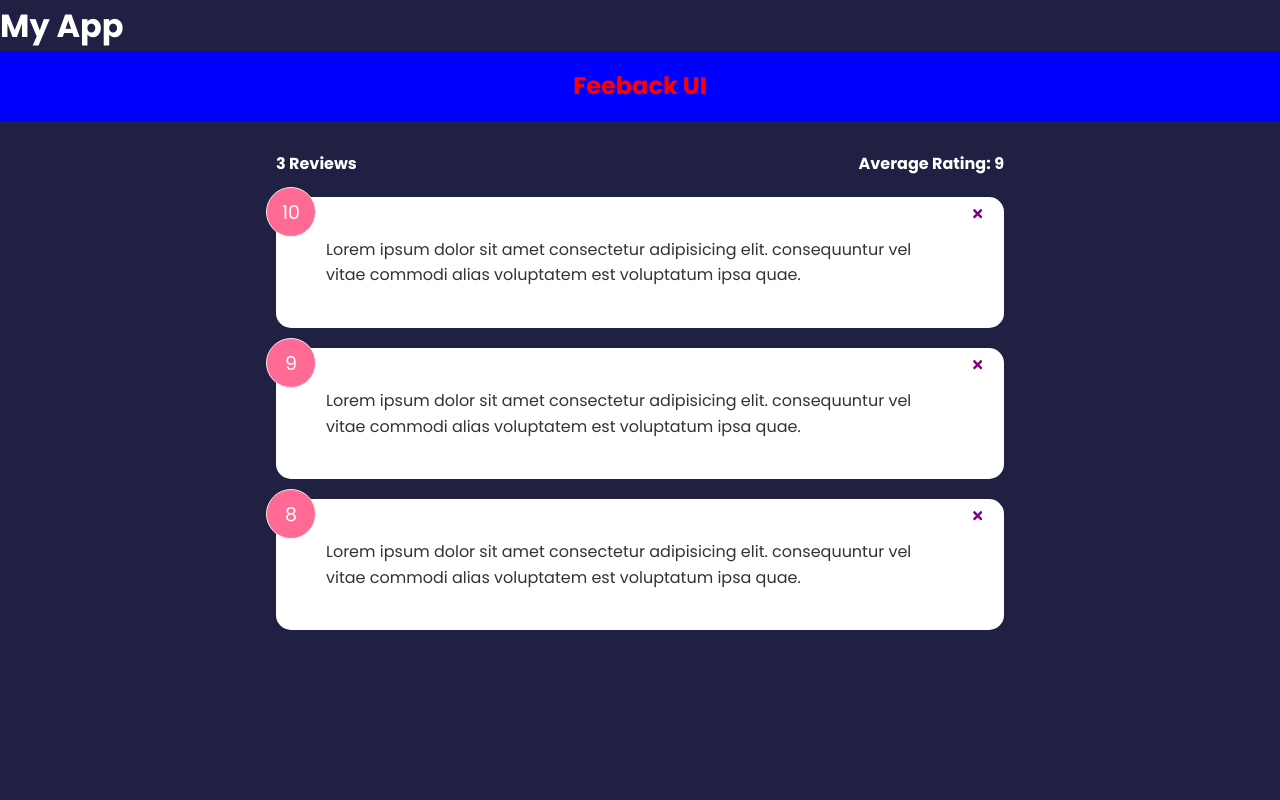
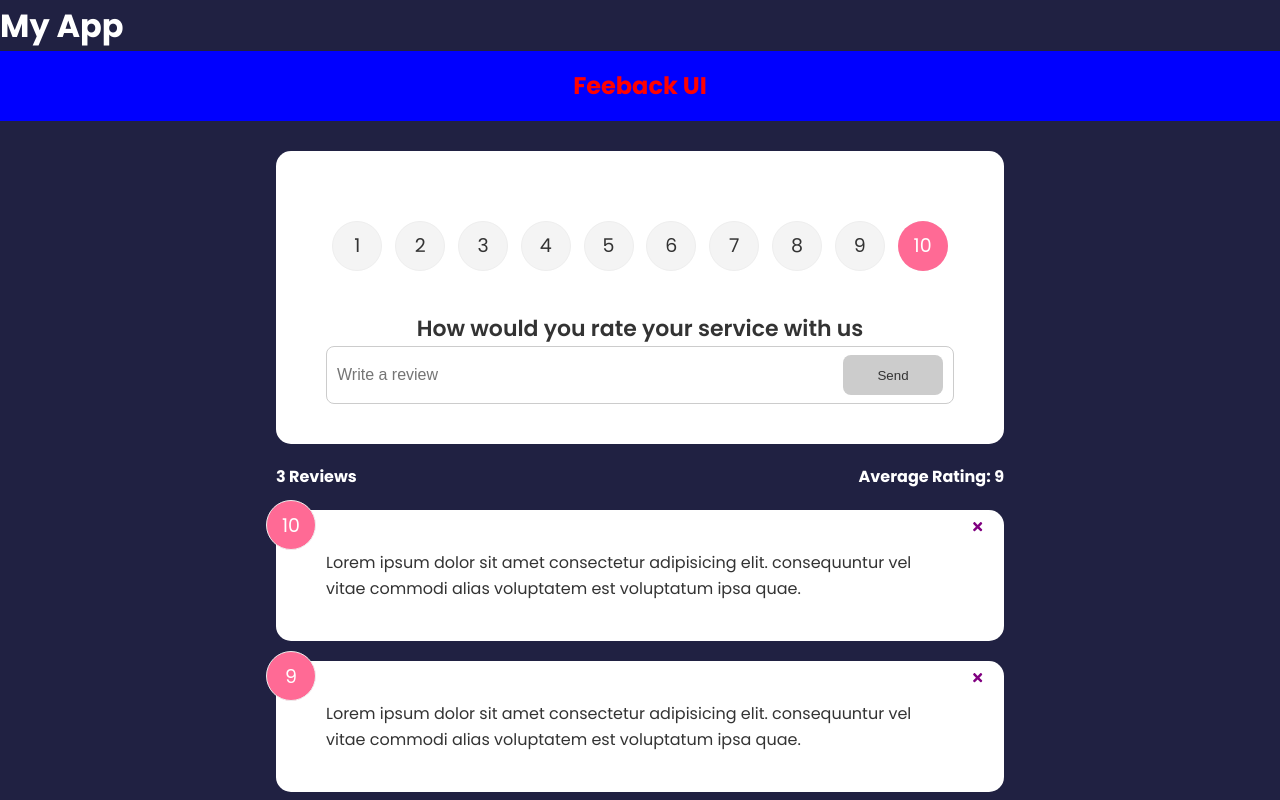
Before and after one commit to vinayaachar/Feedback-App, a React (Create React App) app: page / in a window 1280 px wide. Shown: the top 800 px of the page. Built offline with nearby package versions, Linux system fonts and the light colour scheme.

Commit message:
Add feedback add mechanism

```diff
--- a/package.json
+++ b/package.json
@@ -6,10 +6,12 @@
     "@testing-library/jest-dom": "^5.16.1",
     "@testing-library/react": "^11.2.7",
     "@testing-library/user-event": "^12.8.3",
+    "framer-motion": "^4.1.17",
     "react": "^17.0.2",
     "react-dom": "^17.0.2",
     "react-icons": "^4.3.1",
     "react-scripts": "4.0.3",
+    "uuid": "^8.3.2",
     "web-vitals": "^1.1.2"
   },
   "scripts": {
--- a/src/App.js
+++ b/src/App.js
@@ -3,6 +3,8 @@
 import FeedbackData from "./components/data/FeedbackData";
 import FeedbackList from "./components/FeedbackList";
 import FeedbackStats from "./components/FeedbackStats";
+import FeedbackForm from "./components/FeedbackForm";
+import {v4 as uuidv4} from 'uuid'
 
 function App() {
   const [feedback, setFeedback] = useState(FeedbackData)
@@ -13,6 +15,11 @@
     }
   }
 
+  const feedbackAdd = (newFeedback) => {
+    newFeedback.id = uuidv4()
+    setFeedback([newFeedback, ...feedback])
+  }
+
   return (
     <>
 
@@ -20,6 +27,7 @@
         <h1>My App</h1>
         <Header text = 'Feeback UI' bgColor = 'blue' color = 'red'/>
         <div className='container'>
+          <FeedbackForm feedbackAdd={feedbackAdd}/>
           <FeedbackStats feedback={feedback}/>
           <FeedbackList feedback={feedback} handleDelete={deleteFeedback} />
         </div>
--- /dev/null
+++ b/src/components/FeedbackForm.jsx
@@ -0,0 +1,62 @@
+import React from 'react'
+import Card from './shared/Card'
+import { useState } from 'react';
+import Button from './shared/Button';
+import RatingSelect from './RatingSelect';
+
+function FeedbackForm({ feedbackAdd }) {
+
+  const [text, setText] = useState('')
+  const [btnDisabled, setBtnDisabled] = useState(true)
+  const [message, setMessage] = useState('')
+  const [rating, setRating] = useState(10)
+  const [review, setReview] = useState({})
+
+  const handleTextChange = (e) => {
+    if (text === '') {
+      setBtnDisabled(true);
+      setMessage(null);
+    } else if (text !== '' && text.trim().length <= 10) {
+      setBtnDisabled(true);
+      setMessage('Text must be at least 10 characters')
+    } else {
+      setBtnDisabled(false)
+      setMessage(null)
+    }
+    setText(e.target.value)
+  }
+
+  const handleSubmit = (e) => {
+    e.preventDefault()
+    const reviewObj = {
+      text,
+      rating
+    }
+    setReview(reviewObj)
+    feedbackAdd(reviewObj)
+  }
+  const feedbackRating = (r) => {
+    setRating(r)
+  }
+
+  return (
+    <Card>
+      <RatingSelect rating={feedbackRating}/>
+      <form onSubmit={handleSubmit}>
+        <h2>How would you rate your service with us</h2>
+        <div className='input-group'>
+          <input
+            onChange={handleTextChange}
+            type='text'
+            placeholder='Write a review'
+            value={text}
+          />
+          <Button type='Submit' version='primary' btnDisabled={btnDisabled}>Send</Button>
+        </div>
+        {text && <div className='message'>{message}</div>}
+      </form>
+    </Card>
+  )
+}
+
+export default FeedbackForm
--- a/src/components/FeedbackList.jsx
+++ b/src/components/FeedbackList.jsx
@@ -1,16 +1,28 @@
 import FeedbackItem from "./FeedbackItem";
 import PropTypes from 'prop-types';
+import {motion, AnimatePresence} from 'framer-motion'
 
 function FeedbackList({ feedback, handleDelete }) {
   if(!feedback || feedback.length === 0) {
     return <p>No Feedback yet</p>
   }
 
-  return <div className='feedback-list'>
-    {feedback.map((item) => (
-      <FeedbackItem key={item.id} item={item} handleDelete={() => handleDelete(item.id)}/>
-    ))}
-  </div>
+  return (
+    <div className='feedback-list'>
+      <AnimatePresence>
+        {feedback.map((item) => (
+          <motion.div
+            key={item.id}
+            initial={{opacity: 0}}
+            animate={{opacity: 1}}
+            exit={{opacity: 0}}
+          >
+            <FeedbackItem key={item.id} item={item} handleDelete={() => handleDelete(item.id)}/>
+          </motion.div>
+        ))}
+      </AnimatePresence>
+    </div>
+  )
 }
 
 FeedbackList.protoTypes = {
--- /dev/null
+++ b/src/components/RatingSelect.jsx
@@ -0,0 +1,131 @@
+import React from 'react'
+import { useState } from 'react'
+
+function RatingSelect({rating}) {
+
+
+
+  const [selected, setSelected] = useState(10)
+
+  const handleChange = (e) => {
+    setSelected(Number(e.target.value))
+    rating(parseInt(e.target.value, 0))
+  }
+
+  return (
+    <ul className='rating'>
+      <li>
+        <input
+          type='radio'
+          id='num1'
+          name='rating'
+          value='1'
+          onChange={handleChange}
+          checked={selected === 1}
+        />
+        <label htmlFor='num1'>1</label>
+      </li>
+      <li>
+        <input
+          type='radio'
+          id='num2'
+          name='rating'
+          value='2'
+          onChange={handleChange}
+          checked={selected === 2}
+        />
+        <label htmlFor='num2'>2</label>
+      </li>
+      <li>
+        <input
+          type='radio'
+          id='num3'
+          name='rating'
+          value='3'
+          onChange={handleChange}
+          checked={selected === 3}
+        />
+        <label htmlFor='num3'>3</label>
+      </li>
+      <li>
+        <input
+          type='radio'
+          id='num4'
+          name='rating'
+          value='4'
+          onChange={handleChange}
+          checked={selected === 4}
+        />
+        <label htmlFor='num4'>4</label>
+      </li>
+      <li>
+        <input
+          type='radio'
+          id='num5'
+          name='rating'
+          value='5'
+          onChange={handleChange}
+          checked={selected === 5}
+        />
+        <label htmlFor='num5'>5</label>
+      </li>
+      <li>
+        <input
+          type='radio'
+          id='num6'
+          name='rating'
+          value='6'
+          onChange={handleChange}
+          checked={selected === 6}
+        />
+        <label htmlFor='num6'>6</label>
+      </li>
+      <li>
+        <input
+          type='radio'
+          id='num7'
+          name='rating'
+          value='7'
+          onChange={handleChange}
+          checked={selected === 7}
+        />
+        <label htmlFor='num7'>7</label>
+      </li>
+      <li>
+        <input
+          type='radio'
+          id='num8'
+          name='rating'
+          value='8'
+          onChange={handleChange}
+          checked={selected === 8}
+        />
+        <label htmlFor='num8'>8</label>
+      </li>
+      <li>
+        <input
+          type='radio'
+          id='num9'
+          name='rating'
+          value='9'
+          onChange={handleChange}
+          checked={selected === 9}
+        />
+        <label htmlFor='num9'>9</label>
+      </li>
+      <li>
+        <input
+          type='radio'
+          id='num10'
+          name='rating'
+          value='10'
+          onChange={handleChange}
+          checked={selected === 10}
+        />
+        <label htmlFor='num10'>10</label>
+      </li>
+    </ul>
+  )
+}
+
+export default RatingSelect
--- /dev/null
+++ b/src/components/shared/Button.jsx
@@ -0,0 +1,25 @@
+import React from 'react'
+import PropTypes from 'prop-types'
+
+function Button({ children, btnDisabled, version, type}) {
+  return (
+    <button type={type} disabled={btnDisabled} className={`btn btn-${version}`}>
+      {children}
+    </button>
+  )
+}
+
+Button.defaultProps = {
+  version: 'primary',
+  btnDisabled: false,
+  type: 'button'
+}
+
+Button.propTypes = {
+  version: PropTypes.string,
+  btnDisabled: PropTypes.bool,
+  children: PropTypes.node.isRequired,
+  type: PropTypes.string
+}
+
+export default Button
--- a/src/components/shared/Card.jsx
+++ b/src/components/shared/Card.jsx
@@ -9,7 +9,7 @@
 }
 
 Card.defaultProps = {
-  reverse: true
+  reverse: false
 }
 
 Card.propTypes = {
```
Also changed, not shown: 1 other file (tests, documents, lock files or other folders).
